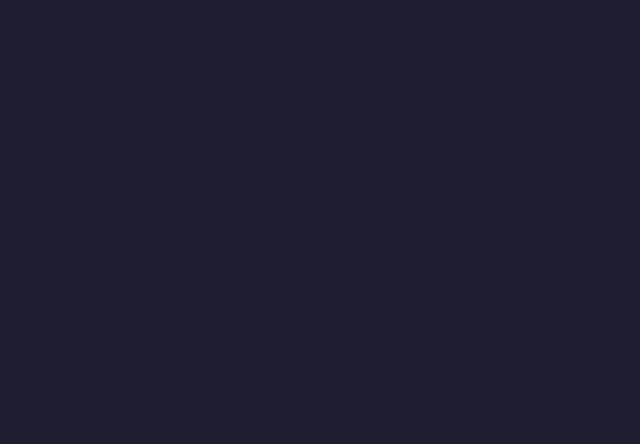
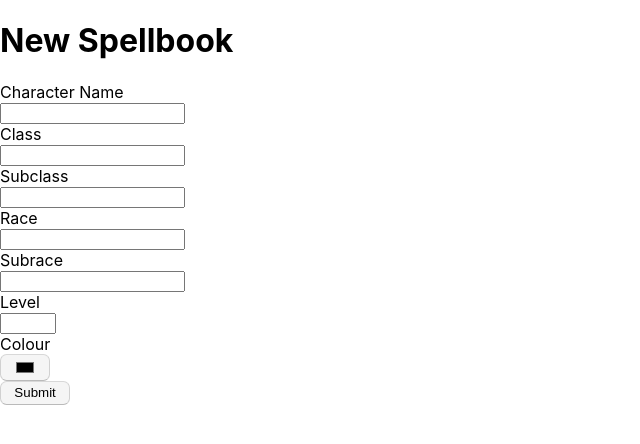
Before and after one commit to mythril-forge/spell-book, a React (Create React App) app: page /books/new in a window 1280 px wide. Shown: the top 444 px of the page, without its empty margins (0-640 px from the left). Built offline with nearby package versions, Linux system fonts and the light colour scheme.

Commit message:
📚 adding skeleton routes

```diff
--- a/src/css/app.css
+++ b/src/css/app.css
@@ -21,7 +21,6 @@
 /* primary css */
 
 body {
-	background-color: var(--dead-black);
 	margin: 0;
 	padding: 0;
 	font-family: -apple-system, BlinkMacSystemFont, 'Segoe UI', 'Roboto', 'Oxygen', 'Ubuntu', 'Cantarell', 'Fira Sans', 'Droid Sans', 'Helvetica Neue', sans-serif;
@@ -36,13 +35,15 @@ code {
 /* splash css */
 
 button,
-.button {
+.button,
+input[type='color' i] {
 	cursor: pointer;
 	user-select: none;
 	color: black;
 	padding: 0.25em 1em;
 	border-style: solid;
 	border-radius: 0.5em;
+	border-width: 0.125em;
 	border-color: rgb(216, 216, 216) rgb(209, 209, 209) rgb(186, 186, 186);
 	background-color: whitesmoke;
 }
--- a/src/jsx/app.jsx
+++ b/src/jsx/app.jsx
@@ -5,6 +5,8 @@ import { BrowserRouter as Router, Route, Link } from "react-router-dom";
 // import components
 import Splash from './splash.jsx'
 import Spellbooks from './spellbooks.jsx'
+import NewSpellbook from './spellbooks-new.jsx'
+import ShowSpellbook from './spellbooks-show.jsx'
 
 // import other local assets
 import '../css/app.css'
@@ -17,6 +19,8 @@ class App extends Component {
 				<div>
 					<Route exact path='/' component={Splash} />
 					<Route exact path='/books' component={Spellbooks} />
+					<Route exact path='/books/new' component={NewSpellbook} />
+					<Route exact path='/books/000' component={ShowSpellbook} />
 				</div>
 			</Router>
 		)
--- /dev/null
+++ b/src/jsx/spellbooks-new.jsx
@@ -0,0 +1,42 @@
+// import react modules
+import React from 'react'
+
+// define component item
+const NewSpellbook = () => {
+	return (
+		<div>
+			<h1>New Spellbook</h1>
+			<div>
+				<label>Character Name</label><br />
+				<input />
+			</div>
+			<div>
+				<label>Class</label><br />
+				<input />
+			</div>
+			<div>
+				<label>Subclass</label><br />
+				<input />
+			</div>
+			<div>
+				<label>Race</label><br />
+				<input />
+			</div>
+			<div>
+				<label>Subrace</label><br />
+				<input />
+			</div>
+			<div>
+				<label>Level</label><br />
+				<input type='number' min='0' max='20'/>
+			</div>
+			<div>
+				<label>Colour</label><br />
+				<input type='color'/>
+			</div>
+			<button type='submit'>Submit</button>
+		</div>
+	)
+}
+
+export default NewSpellbook
--- /dev/null
+++ b/src/jsx/spellbooks-show.jsx
@@ -0,0 +1,23 @@
+// import react modules
+import React from 'react'
+
+// define component item
+const NewSpellbook = () => {
+	return (
+		<div>
+			<h1>Spellbook</h1>
+			<h2>Lorem Ipsum</h2>
+			<ul>
+				<li>Firebolt</li>
+				<li>Fireball</li>
+				<li>Ice Sphere</li>
+				<li>Iceball</li>
+				<li>Green Flame</li>
+				<li>Eldritch Blast</li>
+			</ul>
+			<button>Edit Spellbook</button>
+		</div>
+	)
+}
+
+export default NewSpellbook
--- a/src/jsx/spellbooks.jsx
+++ b/src/jsx/spellbooks.jsx
@@ -2,16 +2,16 @@
 import React from 'react'
 
 // import components
-import { BrowserRouter as Link } from 'react-router-dom';
+import { BrowserRouter as Route, Link } from 'react-router-dom';
 
 // define component item
-const CharacterNew = () => {
+const Spellbooks = () => {
 	return (
 		<div>
 			<h1>Spellbooks</h1>
-			<Link><span>Create New</span></Link>
+			<Link to='/books/new'><span>Create New</span></Link>
 		</div>
 	)
 }
 
-export default CharacterNew
+export default Spellbooks
--- a/src/jsx/splash.jsx
+++ b/src/jsx/splash.jsx
@@ -12,7 +12,7 @@ const Splash = () => {
 			<div id='hero'>
 				<img id='brandproof' src={logoSmall} alt='D&amp;D 5e'/>
 				<h1>Lost&emsp;Arts</h1>
-				<Link to='./books'><span tabIndex='0' className='button'>Craft Spellbook</span></Link>
+				<Link to='./books/new'><span tabIndex='0' className='button'>Craft Spellbook</span></Link>
 			</div>
 		</div>
 	)
```
Also changed, not shown: src/jsx/spell-library.jsx (added).
